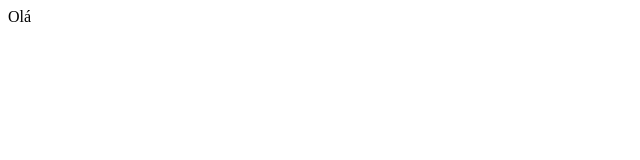
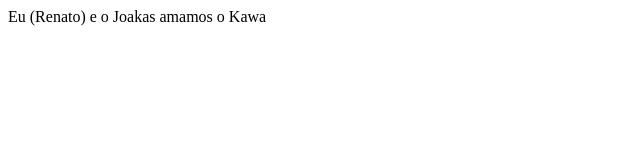
Before and after one commit to Vinicius-Hosokawa/Projeto-A3-Prelud, a plain HTML site: page index.html in a window 1280 px wide. Shown: the whole page, without its empty margins (0-640 px from the left). Drawn offline with Linux system fonts and the light colour scheme.

Commit message:
Kawa delicioso

```diff
--- a/index.html
+++ b/index.html
@@ -1,4 +1,4 @@
 <!DOCTYPE html>
 <head>
-    <div>Olá</div>
+    <div>Eu (Renato) e o Joakas amamos o Kawa</div>
 </head>
```
